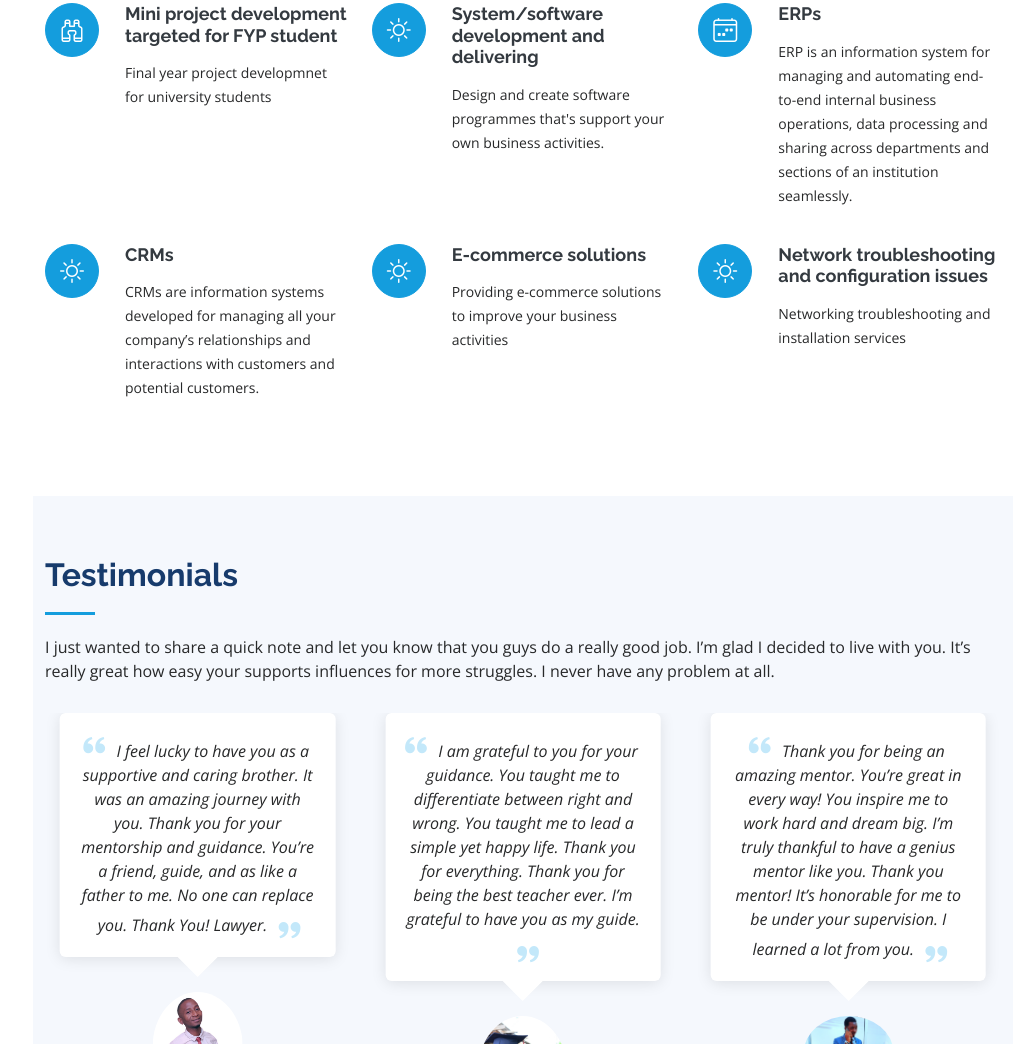
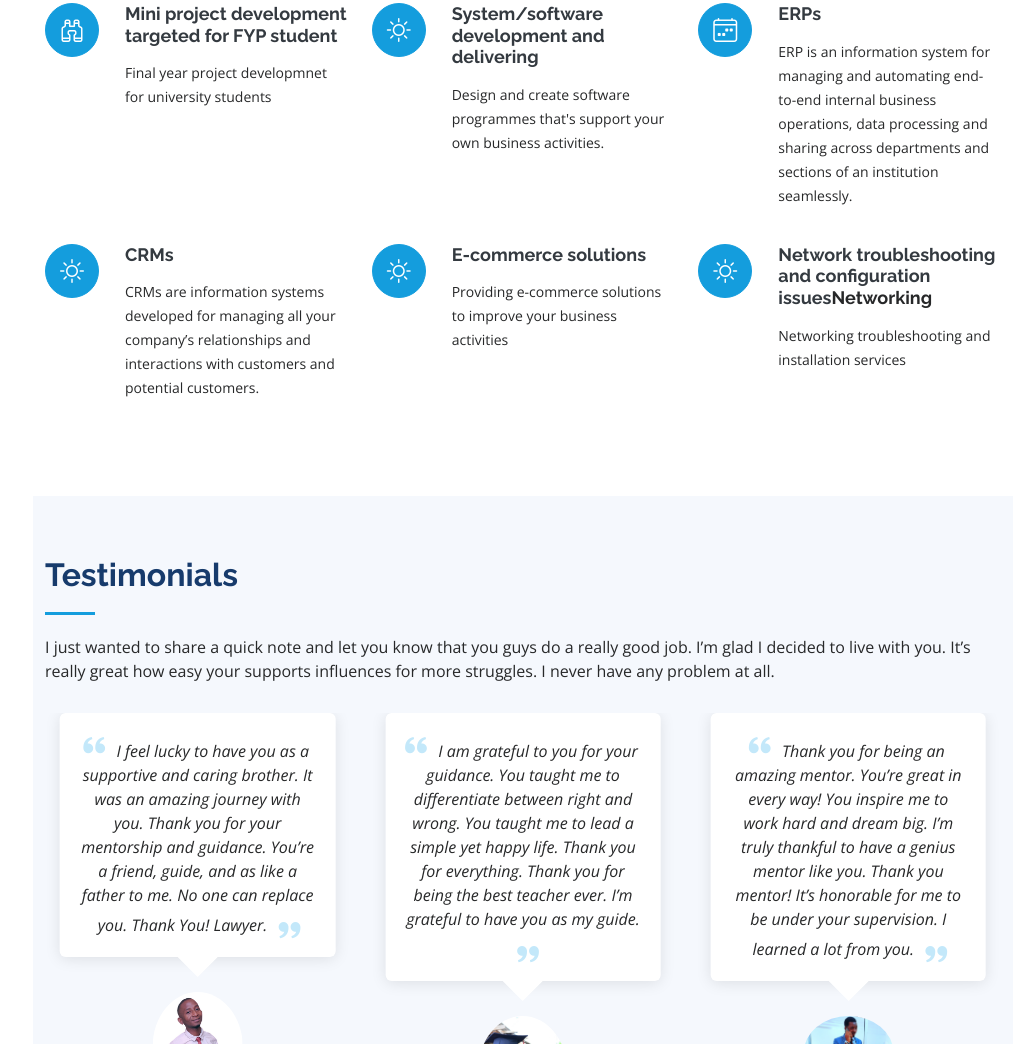
Before and after one commit to jayyange/jayyange.github.io, a plain HTML site: page index.html in a window 1280 px wide. Shown: the part 3926-4970 px from the top of the page, without its empty margins (267-1280 px from the left). Drawn offline with nearby package versions, Linux system fonts and the light colour scheme.

Commit message:
updating index.html
trying adding features

```diff
--- a/index.html
+++ b/index.html
@@ -313,7 +313,7 @@
           </div>
           <div class="col-lg-4 col-md-6 icon-box" data-aos="fade-up" data-aos-delay="400">
             <div class="icon"><i class="bi bi-brightness-high"></i></div>
-            <h4 class="title"><a href="network.html">Network troubleshooting and configuration issues</a></h4>
+            <h4 class="title"><a href="network.html">Network troubleshooting and configuration issues</a>Networking</h4>
             <p class="description">Networking troubleshooting and installation services</p>
           </div>
         </div>
```
